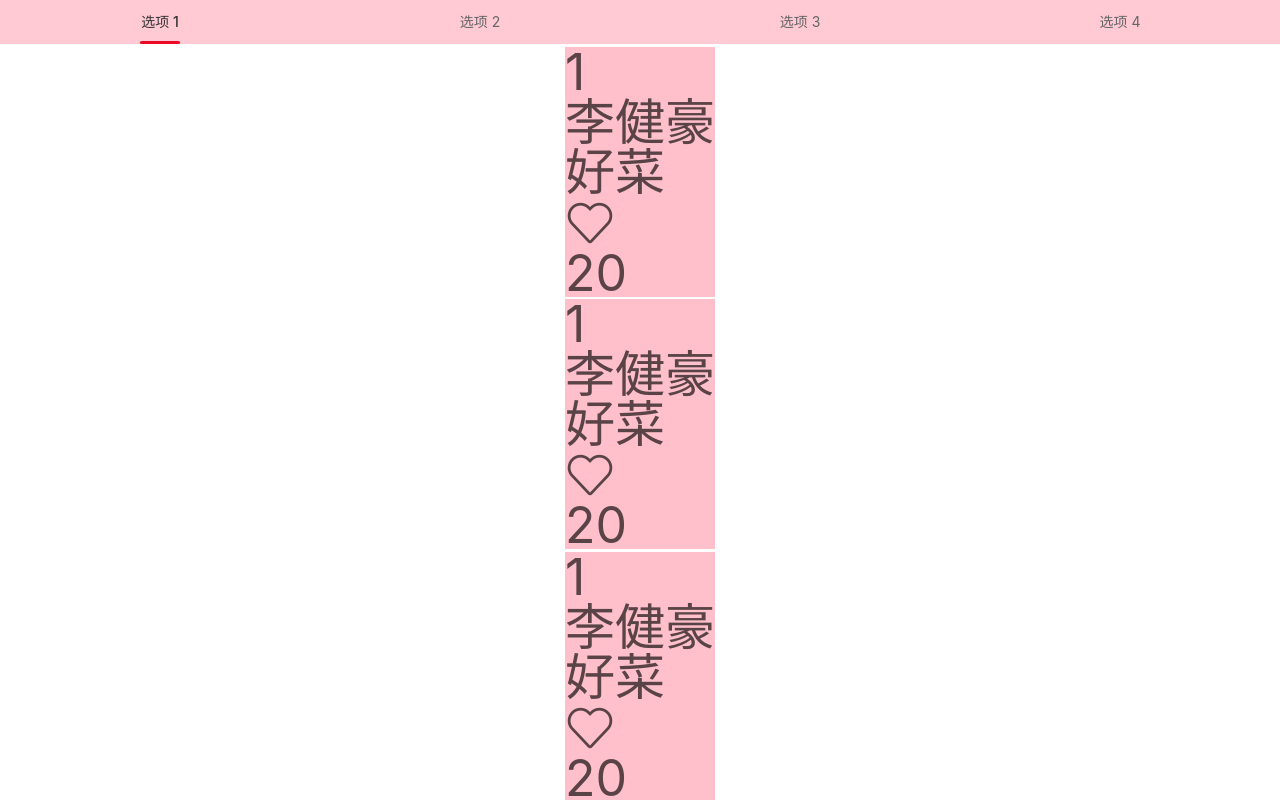
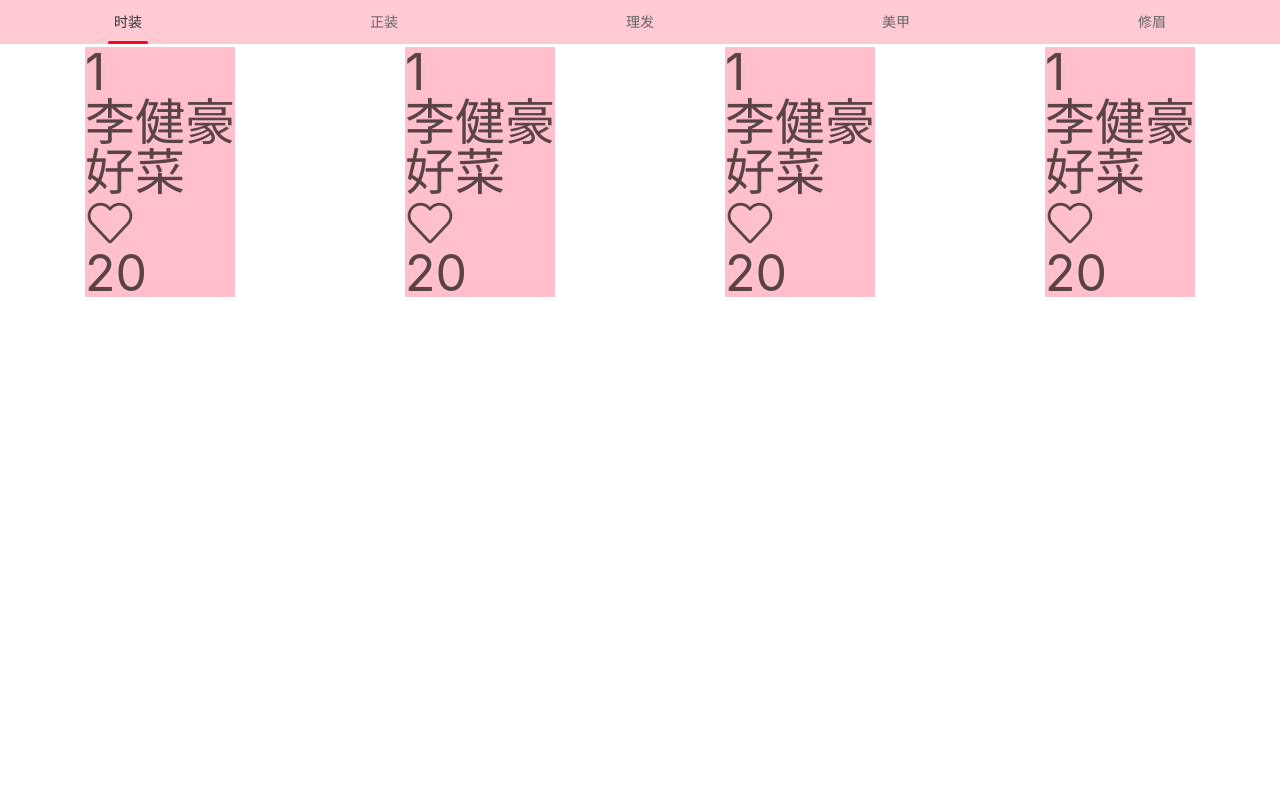
Before and after one commit to lijianhao123456/hackweek, a Vue app: page /testtab in a window 1280 px wide. Shown: the top 800 px of the page. Built offline with nearby package versions, Linux system fonts and the light colour scheme.

Commit message:
获取到了tab的索引值，增加了下拉的功能，下一步下拉触发函数刷新数据

```diff
--- a/src/views/testtab.vue
+++ b/src/views/testtab.vue
@@ -1,18 +1,62 @@
 <template>
-  <van-tabs v-model="active" background="#ffcad4" swipeable>
-    <van-tab
-      v-for="index in 4"
-      :title="'选项 ' + index"
-      :key="index"
-      class="container"
-    >
-      <van-pull-refresh style="width=100%" v-model="isLoading" @refresh="onRefresh">
-
+  <van-tabs @click="onClick" background="#ffcad4" swipeable>
+    <van-tab :title="'时装 '">
+      <van-pull-refresh v-model="isLoading" @refresh="onRefresh">
+        <div class="container">
           <div v-for="value in info" class="card">
             <div>{{ value.owner }}</div>
             <div>{{ value.info }}</div>
             <van-icon class="like" name="like-o" />
             <div>{{ value.likes }}</div>
+          </div>
+        </div>
+      </van-pull-refresh>
+    </van-tab>
+    <van-tab :title="'正装 '">
+      <van-pull-refresh v-model="isLoading" @refresh="onRefresh">
+        <div class="container">
+          <div v-for="value in info" class="card">
+            <div>{{ value.owner }}</div>
+            <div>{{ value.info }}</div>
+            <van-icon class="like" name="like-o" />
+            <div>{{ value.likes }}</div>
+          </div>
+        </div>
+      </van-pull-refresh>
+    </van-tab>
+    <van-tab :title="'理发 '">
+      <van-pull-refresh v-model="isLoading" @refresh="onRefresh">
+        <div class="container">
+          <div v-for="value in info" class="card">
+            <div>{{ value.owner }}</div>
+            <div>{{ value.info }}</div>
+            <van-icon class="like" name="like-o" />
+            <div>{{ value.likes }}</div>
+          </div>
+        </div>
+      </van-pull-refresh>
+    </van-tab>
+    <van-tab :title="'美甲 '">
+      <van-pull-refresh v-model="isLoading" @refresh="onRefresh">
+        <div class="container">
+          <div v-for="value in info" class="card">
+            <div>{{ value.owner }}</div>
+            <div>{{ value.info }}</div>
+            <van-icon class="like" name="like-o" />
+            <div>{{ value.likes }}</div>
+          </div>
+        </div>
+      </van-pull-refresh>
+    </van-tab>
+    <van-tab :title="'修眉 '">
+      <van-pull-refresh v-model="isLoading" @refresh="onRefresh">
+        <div class="container">
+          <div v-for="value in info" class="card">
+            <div>{{ value.owner }}</div>
+            <div>{{ value.info }}</div>
+            <van-icon class="like" name="like-o" />
+            <div>{{ value.likes }}</div>
+          </div>
         </div>
       </van-pull-refresh>
     </van-tab>
@@ -23,10 +67,12 @@ import Vue from "vue";
 import { Tab, Tabs } from "vant";
 import { Icon } from "vant";
 import { PullRefresh } from "vant";
+import { Toast } from "vant";
 
 Vue.use(PullRefresh);
 
 Vue.use(Icon);
+Vue.use(Toast);
 
 Vue.use(Tab);
 Vue.use(Tabs);
@@ -46,10 +92,13 @@ export default {
   methods: {
     onRefresh() {
       setTimeout(() => {
-        Toast('刷新成功');
+        Toast("刷新成功");
         this.isLoading = false;
         this.count++;
       }, 1000);
+    },
+    onClick(name, title) {
+      console.log(name);
     },
   },
 };
```
Lines whose indentation alone changed are shown as unchanged.
